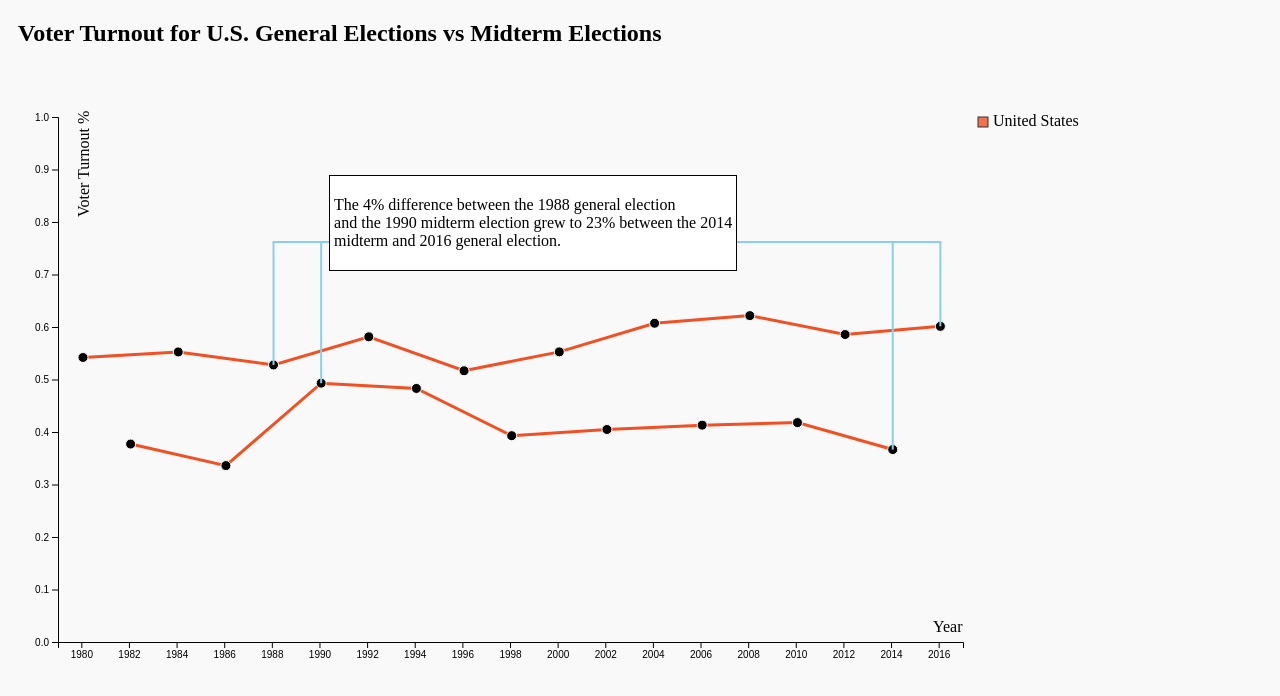
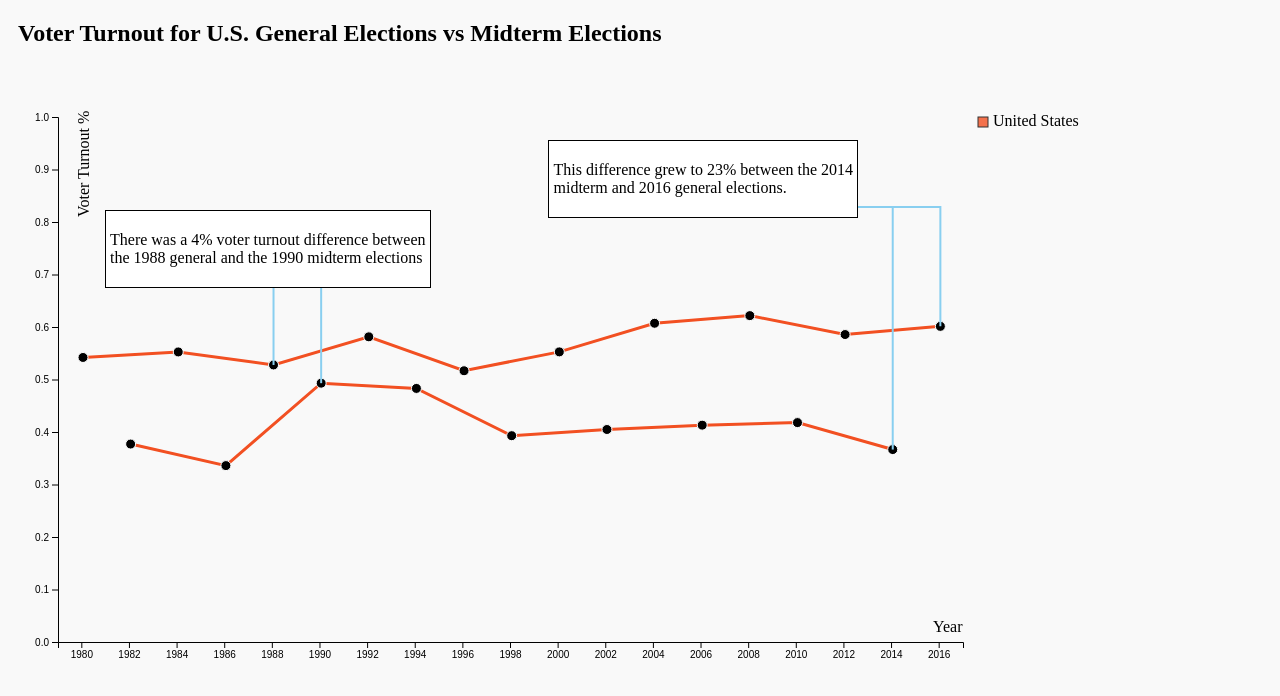
Before and after one commit to Alexander-Nestle/Alexander-Nestle.github.io, a plain HTML site: page index.html in a window 1280 px wide. Drawn offline with nearby package versions, Linux system fonts and the light colour scheme.

Commit message:
update annotations

```diff
--- a/index.html
+++ b/index.html
@@ -37,6 +37,15 @@
                 z-index: 1;
             }
 
+            .annotationText {
+                opacity: 0;
+                position: absolute;
+                background-color: white;
+                border: 1px solid black;
+                padding: 4px;
+                z-index: 1;
+            }
+
             .legend rect {
                 fill:white;
                 stroke:black;
@@ -57,6 +66,8 @@
     <body onload='init()' style="background-color: #F9F9F9">
         <h2 style="margin-left: 10px">Voter Turnout for U.S. General Elections vs Midterm Elections</h2>
         <div id="tooltip" ></div>
+        <div id="leftAnnotation" class="annotationText"></div>
+        <div id="rightAnnotation" class="annotationText"></div>
         <div id="selection"></div>
     </body>
     <script>
@@ -79,30 +90,29 @@
         var annotationId = 'annotation';
         var us_line_1988 = [
             {x: xScale(1988) + chartMargin.left + 25,y:  yScale(91594809 / 173579281) + chartMargin.top},
-            {x: xScale(1988) + chartMargin.left + 25,y:  chartHeight / 3},
-            {x: chartWidth / 2.75,y:  chartHeight / 3}
+            {x: xScale(1988) + chartMargin.left + 25,y:  chartHeight / 3}
         ]
 
         var us_line_1990 = [
             {x: xScale(1990) + chartMargin.left + 25,y:  yScale(87078225 / 176629259) + chartMargin.top},
-            {x: xScale(1990) + chartMargin.left + 25,y:  chartHeight / 3},
+            {x: xScale(1990) + chartMargin.left + 25,y:  chartHeight / 3}
         ]
 
         var us_line_2014 = [
             {x: xScale(2014) + chartMargin.left + 25,y:  yScale(83262122 / 227157964) + chartMargin.top},
-            {x: xScale(2014) + chartMargin.left + 25,y:  chartHeight / 3},
+            {x: xScale(2014) + chartMargin.left + 25,y:  chartHeight / 3.75},
         ]
 
         var us_line_2016 = [
             {x: xScale(2016) + chartMargin.left + 25,y:  yScale(138846571 / 230931921) + chartMargin.top},
-            {x: xScale(2016) + chartMargin.left + 25,y:  chartHeight / 3},
-            {x: chartWidth / 2.75,y:  chartHeight / 3}
+            {x: xScale(2016) + chartMargin.left + 25,y:  chartHeight / 3.75},
+            {x: chartWidth / 1.25,y:  chartHeight / 3.75}
         ]
 
         var northeast_line_1980 = [
             {x: xScale(1980) + chartMargin.left + 25,y:  yScale(14390571 / 25140720) + chartMargin.top},
             {x: xScale(1980) + chartMargin.left + 25,y:  chartHeight / 3},
-            {x: chartWidth / 2.75,y:  chartHeight / 3}
+            {x: chartMargin.left + 55,y:  chartHeight / 3}
         ]
 
         var northeast_line_1982 = [
@@ -112,13 +122,13 @@
 
         var northeast_line_2014 = [
             {x: xScale(2014) + chartMargin.left + 25,y:  yScale(14348491 / 40080240) + chartMargin.top},
-            {x: xScale(2014) + chartMargin.left + 25,y:  chartHeight / 3},
+            {x: xScale(2014) + chartMargin.left + 25,y:  chartHeight / 3.75},
         ]
 
         var northeast_line_2016 = [
             {x: xScale(2016) + chartMargin.left + 25,y:  yScale(25282216 / 40233477) + chartMargin.top},
-            {x: xScale(2016) + chartMargin.left + 25,y:  chartHeight / 3},
-            {x: chartWidth / 2.75,y:  chartHeight / 3}
+            {x: xScale(2016) + chartMargin.left + 25,y:  chartHeight / 3.75},
+            {x: chartWidth / 1.15,y:  chartHeight / 3.75}
         ]
 
         color_palette = [
@@ -176,12 +186,13 @@
             plotAnnotationLine(us_line_1990, "USLine1990");
             plotAnnotationLine(us_line_2014, "USLine2014");
             plotAnnotationLine(us_line_2016, "USLine2016");
-            plotAnnotationText("<p>The 4% difference between the 1988 general election<br />\
-                 and the 1990 midterm election grew to 23% between the 2014<br />\
-                 midterm and 2016 general election.</p>");
+            plotLeftAnnotationText("<p>There was a 4% voter turnout difference between<br />\
+             the 1988 general and the 1990 midterm elections</p>");
+            plotRightAnnotationText("<p>This difference grew to 23% between the 2014<br />\
+                 midterm and 2016 general elections.</p>");
             setTimeout( () => {
                 d3.selectAll("." + annotationId).remove();
-                d3.select("#tooltip").style("opacity", 0).style("left", "0px").style("top", "0px")
+                d3.selectAll(".annotationText").style("opacity", 0).style("left", "0px").style("top", "0px")
                 removeLine("United States");
                 plot(svg, 52, "#7FBA00", 'West1', 'West2', null, null);
                 plot(svg, 53, "#00A4EF", 'South1', 'South2');
@@ -191,15 +202,16 @@
                 plotAnnotationLine(northeast_line_1982, "NELine1982");
                 plotAnnotationLine(northeast_line_2014, "NELine2014");
                 plotAnnotationLine(northeast_line_2016, "NELine2016");
-                plotAnnotationText("<p>Midterm voter turnout has fallen 10% in the Northeast region between 1982 and 2014.  <br />\
-                This resulted in a 27% difference in participation between the 2016 general <br />\
-                and 2014 midterm elections in the Northeast United States.</p>");
+                plotLeftAnnotationText("<p>The Northeast region only had a 11% voter turnout <br/>\
+                difference between the 1980 general and 1982 midterm elections.</p>");
+                plotRightAnnotationText("<p>The difference has grown to 27% between the 2014 midterm <br />\
+                 and 2016 general elections as midterm participation had fallen 10%.</p>");
             }
                 ,9500);
 
             setTimeout( () => {
                 d3.selectAll("." + annotationId).remove();
-                d3.select("#tooltip").style("opacity", 0).style("left", "0px").style("top", "0px")
+                d3.selectAll(".annotationText").style("opacity", 0).style("left", "0px").style("top", "0px")
                 removeLine("West");
                 removeLine("South");
                 removeLine("Midwest");
@@ -259,6 +271,30 @@
             tooltip.style("opacity", 0)
                 .style("left", chartWidth / 2.75 + "px")
                 .style("top", chartHeight / 3 + "px")
+                .html(htmlText)
+                 .transition()
+                 .style("opacity", 1)
+                 .delay(2000)
+                 .duration(500);
+        }
+
+        function plotLeftAnnotationText(htmlText) {
+            var tooltip = d3.select("#leftAnnotation");
+            tooltip.style("opacity", 0)
+                .style("left", chartMargin.left + 55 + "px")
+                .style("top", chartHeight / 2.50 + "px")
+                .html(htmlText)
+                 .transition()
+                 .style("opacity", 1)
+                 .delay(2000)
+                 .duration(500);
+        }
+
+        function plotRightAnnotationText(htmlText) {
+            var tooltip = d3.select("#rightAnnotation");
+            tooltip.style("opacity", 0)
+                .style("left", chartWidth / 1.65 + "px")
+                .style("top", chartHeight / 3.75 + "px")
                 .html(htmlText)
                  .transition()
                  .style("opacity", 1)
```
